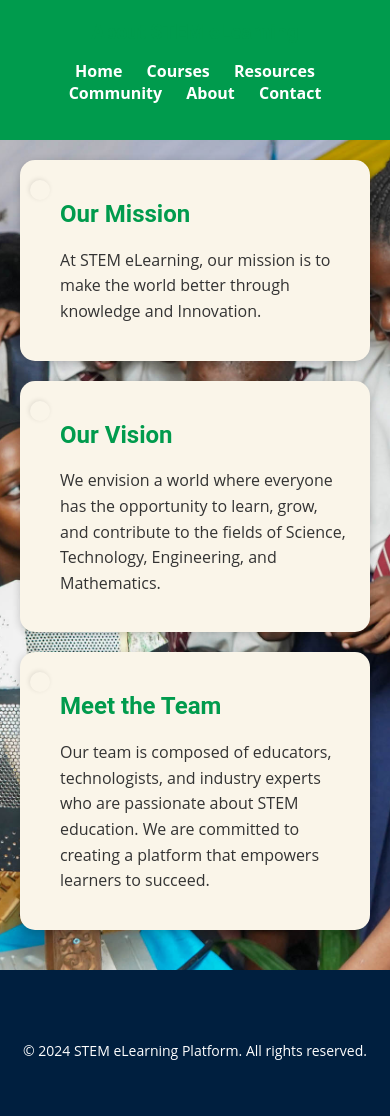
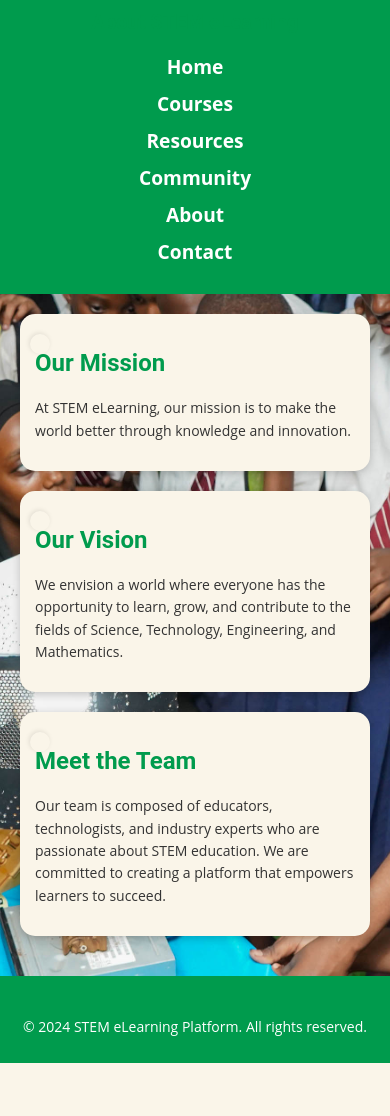
Before and after one commit to swalehmwadime/STEM-eLearning, a Flask app: page /about in a window 390 px wide. After the commit the page ends 1063 px from the top, so only its background shows below. Run offline with Flask 2, Linux system fonts and the light colour scheme.

Commit message:
about.html- dynamic

```diff
--- a/app/templates/about.html
+++ b/app/templates/about.html
@@ -67,6 +67,43 @@
             font-size: 16px;
             line-height: 1.6;
         }
+
+        /* Media Queries for Responsiveness */
+        @media (max-width: 768px) {
+            nav ul li {
+                display: block; /* Stack menu items */
+                margin: 10px 0;
+            }
+            section {
+                padding: 15px; /* Reduce padding for smaller screens */
+            }
+            h1 {
+                font-size: 1.5rem; /* Adjust heading size */
+            }
+        }
+
+        @media (max-width: 480px) {
+            header {
+                font-size: 1.2rem;
+                padding: 10px;
+            }
+            h1 {
+                font-size: 1.8rem; /* Increase size for better readability */
+            }
+            h2 {
+                font-size: 1.5rem; /* Adjust heading size */
+            }
+            p {
+                font-size: 14px; /* Reduce paragraph size */
+            }
+        }
+
+        footer {
+            text-align: center;
+            padding: 10px;
+            background-color: #009B4D; /* Green */
+            color: white;
+        }
     </style>
 </head>
 <body>
@@ -87,7 +124,7 @@
     <main>
         <section>
             <h2>Our Mission</h2>
-            <p>At STEM eLearning, our mission is to make the world better through knowledge and Innovation.</p>
+            <p>At STEM eLearning, our mission is to make the world better through knowledge and innovation.</p>
         </section>
 
         <section>
```
